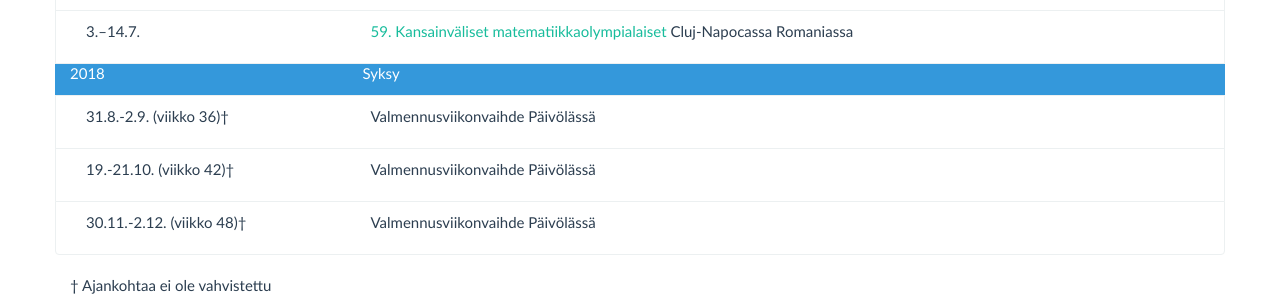
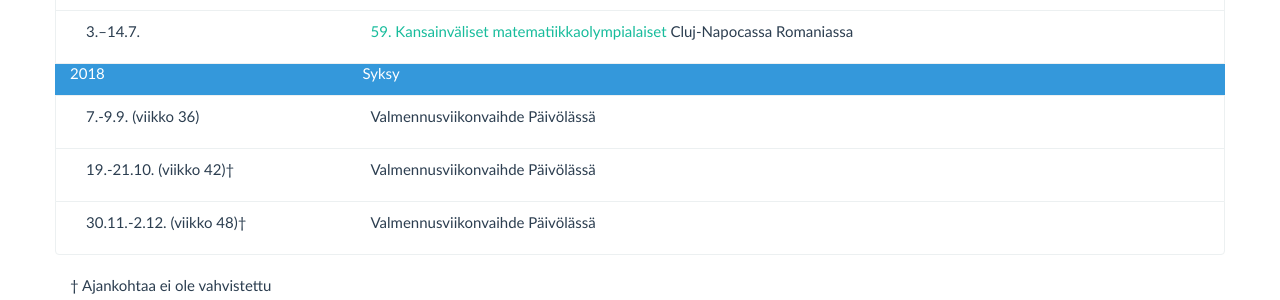
Before and after one commit to matematiikkakilpailut/matematiikkakilpailut.github.io, a Jekyll site: the page built from aikataulu/index.md, in a window 1280 px wide. Shown: the part 893-1193 px from the top of the page. Built offline with Jekyll 4.4.1, drawn with Linux system fonts in a browser that asks for light colours.

Commit message:
Korjaus valmennusviikonlopun päivämäärään

```diff
--- a/aikataulu/index.md
+++ b/aikataulu/index.md
@@ -33,7 +33,7 @@ aikataulu:
   - pvm: "2018"
     tapahtuma: "Syksy"
     otsikko: true
-  - pvm: "31.8.-2.9. (viikko 36)&dagger;"
+  - pvm: "7.-9.9. (viikko 36)"
     tapahtuma: "Valmennus&shy;viikonvaihde Päivölässä"
   - pvm: "19.-21.10. (viikko 42)&dagger;"
     tapahtuma: "Valmennus&shy;viikonvaihde Päivölässä"
```
